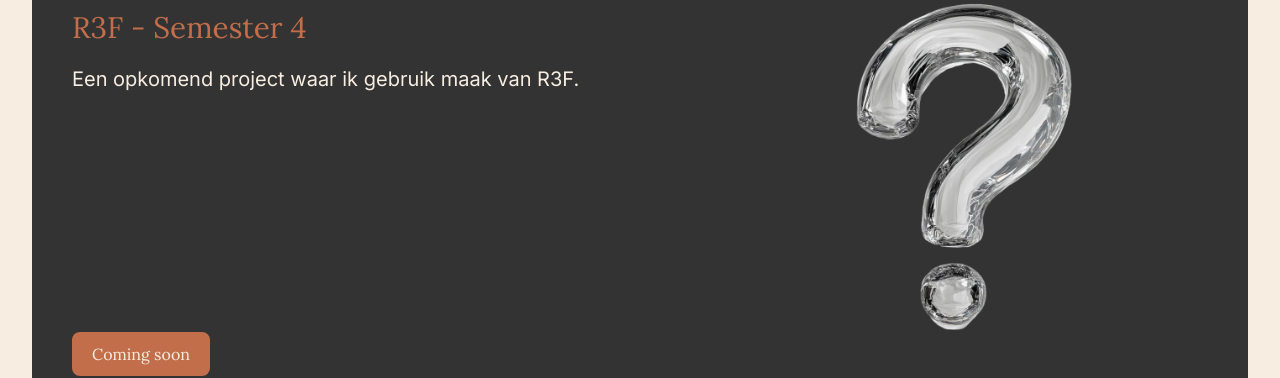
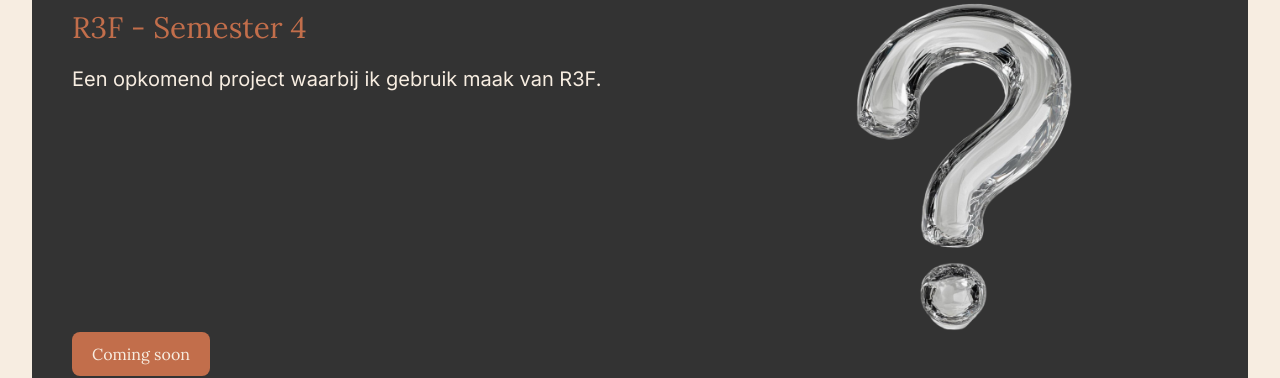
Before and after one commit to dromique/site, a Next.js app: page / in a window 1280 px wide. Shown: the part 1536-1914 px from the top of the page. Built offline with nearby package versions, Linux system fonts and the light colour scheme.

Commit message:
fixed spelling

```diff
--- a/app/components/vertical-scroll-section.tsx
+++ b/app/components/vertical-scroll-section.tsx
@@ -17,7 +17,7 @@ const cards = [
   {
     title: "Mystery project",
     subtitle: "R3F - Semester 4",
-    description: "Een opkomend project waar ik gebruik maak van R3F.",
+    description: "Een opkomend project waarbij ik gebruik maak van R3F.",
     buttonText: "Coming soon",
     buttonLink: "#",
     brandingImage: "/img/projectCoverImages/r3fS4.png",
@@ -62,7 +62,7 @@ const cards = [
   {
     title: "Pong",
     subtitle: "Project X - Semester 2",
-    description: "Als project X heb ik een astetische versie van Pong gemaakt. Ik wilde meer ervaring met JavaScript en daarnaast vond ik het leuk om een klassiek spel een nieuwe look te geven.",
+    description: "Als project X heb ik een esthetische versie van Pong gemaakt. Ik wilde meer ervaring met JavaScript en daarnaast vond ik het leuk om een klassiek spel een nieuwe look te geven.",
     buttonText: "Speel Pong",
     buttonLink: "https://i538263.hera.fontysict.net/pong/",
     brandingImage: "/img/projectCoverImages/pongS2.png",
```
